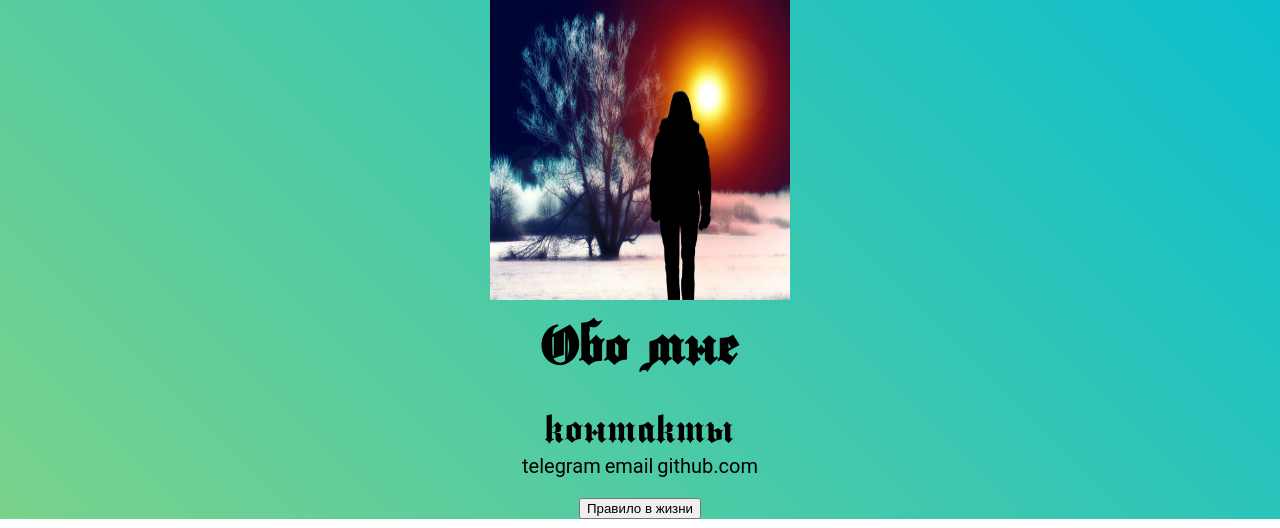
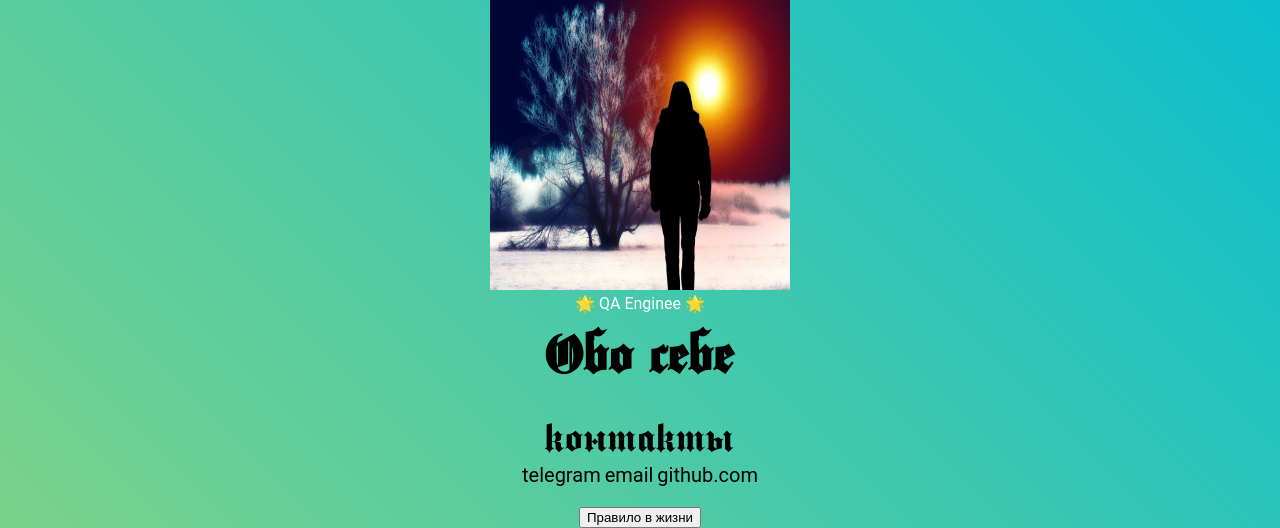
Before and after one commit to ValeriyLipatov/cv, a plain HTML site: page index.html in a window 1280 px wide. Shown: the part 410-938 px from the top of the page. Drawn offline with Linux system fonts and the light colour scheme.

Commit message:
внес правки в параграф

```diff
--- a/index.html
+++ b/index.html
@@ -16,9 +16,9 @@
         <img class="CVmain" src="hh.jpg" width="300" height="300" alt="здесь могла бы быть Ваша реклама">
     </div>
 
-    <p></p>
+    <p>🌟 QA Enginee 🌟</p>
 
-    <h2 class="about-me">Обо мне</h2>
+    <h2 class="about-me">Обо себе</h2>
 
 <!-- Вставьте этот блок в соответствующее место вашего HTML-кода -->
 <div class="contacts">
```
